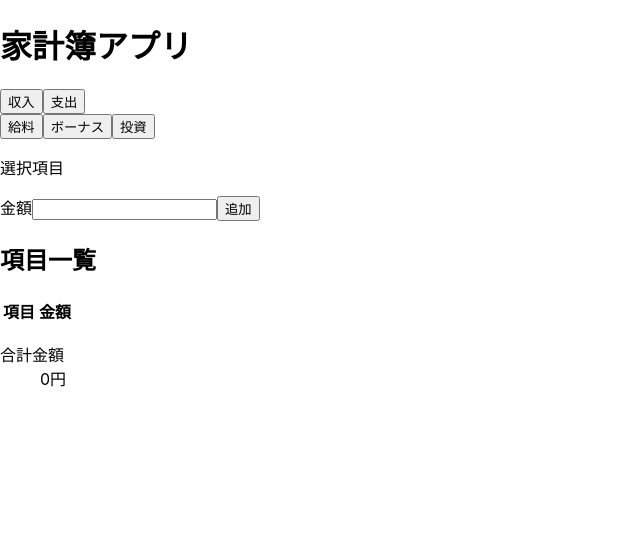
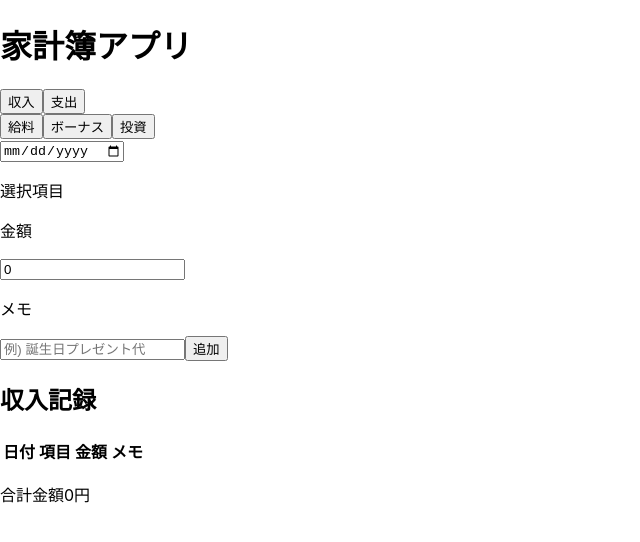
Before and after one commit to yoko-2022/household-app, a React (Create React App) app: page / in a window 1280 px wide. Shown: the top 542 px of the page, without its empty margins (0-640 px from the left). Built offline with nearby package versions, Linux system fonts and the light colour scheme.

Commit message:
日付メモ欄追加

```diff
--- a/src/App.jsx
+++ b/src/App.jsx
@@ -1,225 +1,232 @@
 /* eslint-disable no-undef */
 import './index.css';
-import { useState } from "react";
+import { useState } from 'react';
 
 export default function App() {
   /* グローバル変数 */
-  const [currentTab, setCurrentTab] = useState("tabIncome");
-  const [itemName, setItemName] = useState([]);
-  const [selectedItem, setSelectedItem] = useState("");
+  const [currentTab, setCurrentTab] = useState('tabIncome');
+  const [selectedItem, setSelectedItem] = useState('');
   const [transactions, setTransactions] = useState([]);
-  const [amount, setAmount] = useState("");
+  const [date, setDate] = useState('');
+  const [amount, setAmount] = useState(0);
+  const [memo, setMemo] = useState('');
   const [totalAmount, setTotalAmount] = useState(0);
-  const incomeItems = ["給料", "ボーナス", "投資"];
-  const expenseItems = ["食費", "家賃", "光熱費"];
+  const incomeItems = ['給料', 'ボーナス', '投資'];
+  const expenseItems = ['食費', '家賃', '光熱費'];
 
   /* 収入・支出のタブの切り替え */
   const switchIncomeTab = () => {
-    if (currentTab === "tabIncome") {
+    if (currentTab === 'tabIncome') {
       return;
     }
-    setCurrentTab(currentTab === "tabIncome" ? "tabExpense" : "tabIncome");
+    setCurrentTab(currentTab === 'tabIncome' ? 'tabExpense' : 'tabIncome');
   };
 
   const switchExpenseTab = () => {
-    if (currentTab === "tabExpense") {
+    if (currentTab === 'tabExpense') {
       return;
     }
-    setCurrentTab(currentTab === "tabIncome" ? "tabExpense" : "tabIncome");
+    setCurrentTab(currentTab === 'tabIncome' ? 'tabExpense' : 'tabIncome');
   };
 
-  /* 給料などの項目の選択 */
-  const onClickAdd = (selectItem) => {
-    const newItems = [...itemName, selectItem];
-    setItemName(newItems);
+  /* 選択された項目の取得 */
+  const addItem = (selectItem) => {
     setSelectedItem(selectItem); /* 項目を配列に入れないバージョン */
   };
 
   /* 項目と金額をテーブルに追加 */
-  const handleAddTransaction = () => {
-    if (itemName === "") {
-      alert("項目が入力されていません");
-      return;
-    }
-    if (amount === "") {
-      alert("金額が入力されていません");
-      return;
-    }
-    const newTransaction = {
+  const addTransaction = () => {
+    const newTransactions = {
       id: transactions.length + 1,
-      description: itemName, /* itemNameが配列なのでクリックした分だけ表示されてしまう */
-      amount: parseFloat(amount)
+      date: date,
+      description:
+        selectedItem /* itemNameが配列なのでクリックした分だけ表示されてしまうため変更 */,
+      amount: parseFloat(amount),
+      memo: memo,
     };
-    setTransactions([...transactions, newTransaction]);
-    setAmount("");
-    setItemName([]);
+    setDate('');
+    setAmount('');
+    setMemo('');
+    setTransactions([...transactions, newTransactions]);
     setTotalAmount(totalAmount + parseFloat(amount)); /* 合計金額 */
+    setSelectedItem('');
   };
 
   /* テーブルからの削除 */
-  const handleDeleteTransaction = (index) => {
+  const deleteTransaction = (index) => {
     const newTransactions = [...transactions];
     newTransactions.splice(index, 1);
     setTransactions(newTransactions);
-    setTotalAmount(totalAmount - parseFloat(amount)); /* 合計金額-削除項目の金額にしたいけどNaNと表示されてしまう… */
+    setTotalAmount(
+      totalAmount - parseFloat(amount)
+    ); /* 合計金額-削除項目の金額にしたいけどNaNと表示されてしまう… */
   };
 
   return (
     <>
       <h1>家計簿アプリ</h1>
-      <button
-        type="button"
-        onClick={switchIncomeTab}
-      >
+      <button type='button' onClick={switchIncomeTab}>
         収入
       </button>
-      <button
-        type="button"
-        onClick={switchExpenseTab}
-      >
+      <button type='button' onClick={switchExpenseTab}>
         支出
       </button>
-      {currentTab === "tabIncome" ? (
-        <div className="caseInIncome">
+      {currentTab === 'tabIncome' ? (
+        <div className='caseInIncome'>
           {incomeItems.map((incomeItem) => (
             <button
-              type="button"
+              type='button'
               key={incomeItem}
               value={incomeItem}
-              onClick={() => onClickAdd(incomeItem)}
+              onClick={() => addItem(incomeItem)}
             >
               {incomeItem}
             </button>
           ))}
-          <form
-            action="income.php"
-            method="post"
-          >
+          <form action='income.php' method='post'>
+            <input
+              type='date'
+              value={date}
+              onChange={(e) => {
+                setDate(e.target.value);
+              }}
+            />
             <p>選択項目{selectedItem}</p>
-            {/* {itemName.map((item) => (
-              <div
-                key={item}
-              >
-                {item}
-              </div>
-            ))} */}
-            <label
-              for="amount"
-              required
-            >
-              金額
+            <input type='hidden' value={selectedItem} required />
+            <p>金額</p>
             <input
-                type="number"
+              type='number'
               value={amount}
-                onChange={(e) => setAmount(Number(e.target.value))}
-                id="amount"
+              min='0'
+              onChange={(e) => {
+                setAmount(e.target.value);
+              }}
               required
             />
-            </label>
-            <button
-              type="button"
-              onClick={handleAddTransaction}
-            >
-              追加
-            </button>
+            <p>メモ</p>
+            <input
+              type='text'
+              value={memo}
+              placeholder='例) 誕生日プレゼント代'
+              onChange={(e) => {
+                setMemo(e.target.value);
+              }}
+            />
+            <input type='submit' value='追加' onClick={addTransaction} />
           </form>
-          <div className="itemList">
-            <h2>項目一覧</h2>
+          <div className='itemList'>
+            <h2>収入記録</h2>
             <table>
+              <thead>
                 <tr>
+                  <th>日付</th>
                   <th>項目</th>
                   <th>金額</th>
+                  <th>メモ</th>
                 </tr>
+              </thead>
+              <tbody>
                 {transactions.map((transactions, index) => (
                   <tr key={transactions.id}>
+                    <td>{transactions.date}</td>
                     <td>{transactions.description}</td>
                     <td>{transactions.amount}</td>
+                    <td>{transactions.memo}</td>
                     <td>
                       <button
-                      type="button"
-                      onClick={() => handleDeleteTransaction(index)}
+                        type='button'
+                        onClick={() => deleteTransaction(index)}
                       >
                         削除
                       </button>
                     </td>
                   </tr>
                 ))}
+              </tbody>
             </table>
-            <dl>
-              <dt>合計金額</dt>
-              <dd>{totalAmount}円</dd>
-            </dl>
-          </div> {/* /.itemList */}
+            <p>合計金額{totalAmount}円</p>
+          </div>{' '}
+          {/* /.itemList */}
         </div> /* /.caseInIncome */
       ) : (
-        <div className="caseInExpense">
+        <div className='caseInExpense'>
           {expenseItems.map((expenseItem) => (
             <button
-                type="button"
+              type='button'
               key={expenseItem}
               value={expenseItem}
-                onClick={() => onClickAdd(expenseItem)}
+              onClick={() => addItem(expenseItem)}
             >
               {expenseItem}
             </button>
           ))}
-          <form
-            action="expense.php"
-            method="post"
-          >
-            <p>選択項目{selectedItem}</p>{/* (これは選択されたボタンの色を目立つ色に変えるだけでもいいかも) */}
-            {/* {itemName.map((item) => (
-              <div
-                key={item}
-              >
-                {item}
-              </div>
-            ))} */}
-            <label>
-              金額
+          <form action='expense.php' method='post'>
             <input
-                type="number"
+              type='date'
+              value={date}
+              onChange={(e) => {
+                setDate(e.target.value);
+              }}
+            />
+            <p>選択項目{selectedItem}</p>
+            {/* (これは選択されたボタンの色を目立つ色に変えるだけでもいいかも) */}
+            <input type='hidden' value={selectedItem} required />
+            <p>金額</p>
+            <input
+              type='number'
               value={amount}
-                onChange={(e) => setAmount(Number(e.target.value))}
+              min='0'
+              onChange={(e) => {
+                setAmount(e.target.value);
+              }}
+              required
             />
-            </label>
-            <button
-              type="button"
-              onClick={handleAddTransaction}
-            >
-              追加
-            </button>
+            <p>メモ</p>
+            <input
+              type='text'
+              value={memo}
+              placeholder='例) 誕生日プレゼント代'
+              onChange={(e) => {
+                setMemo(e.target.value);
+              }}
+            />
+            <input type='submit' value='追加' onClick={addTransaction} />
           </form>
-          <div className="itemList">
-            <h2>項目一覧</h2>
+          <div className='itemList'>
+            <h2>支出記録</h2>
             <table>
+              <thead>
                 <tr>
+                  <th>日付</th>
                   <th>項目</th>
                   <th>金額</th>
+                  <th>メモ</th>
                 </tr>
+              </thead>
+              <tbody>
                 {transactions.map((transactions, index) => (
                   <tr key={transactions.id}>
+                    <td>{transactions.date}</td>
                     <td>{transactions.description}</td>
                     <td>{transactions.amount}</td>
+                    <td>{transactions.memo}</td>
                     <td>
                       <button
-                      type="button"
-                      onClick={() => handleDeleteTransaction(index)}
+                        type='button'
+                        onClick={() => deleteTransaction(index)}
                       >
                         削除
                       </button>
                     </td>
                   </tr>
                 ))}
+              </tbody>
             </table>
-            <dl>
-              <dt>合計金額</dt>
-              <dd>{totalAmount}円</dd>
-            </dl>
-          </div> {/* /.itemList */}
+            <p>合計金額{totalAmount}円</p>
+          </div>{' '}
+          {/* /.itemList */}
         </div> /* /.caseInExpense */
-        )
-      }
+      )}
     </>
   );
 }
```
Also changed, not shown: 1 other file (tests, documents, lock files or other folders). Lines whose indentation alone changed are shown as unchanged.
